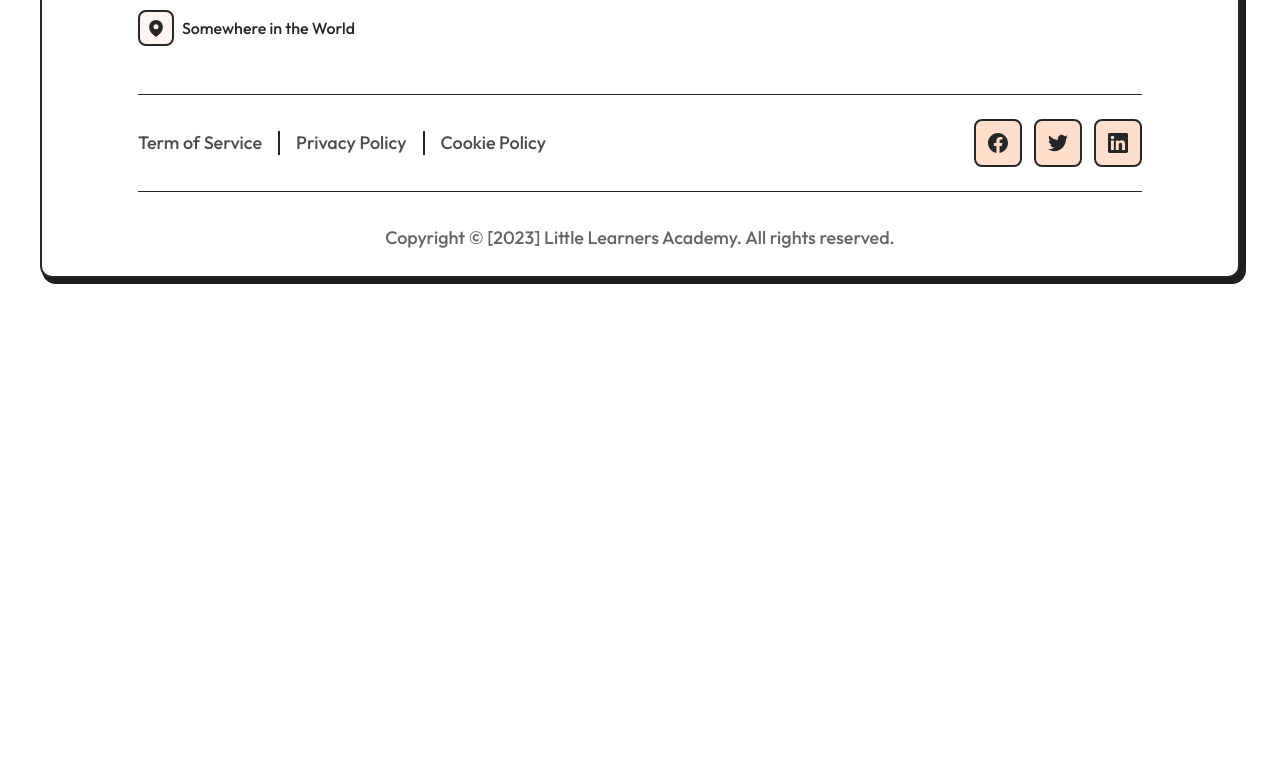
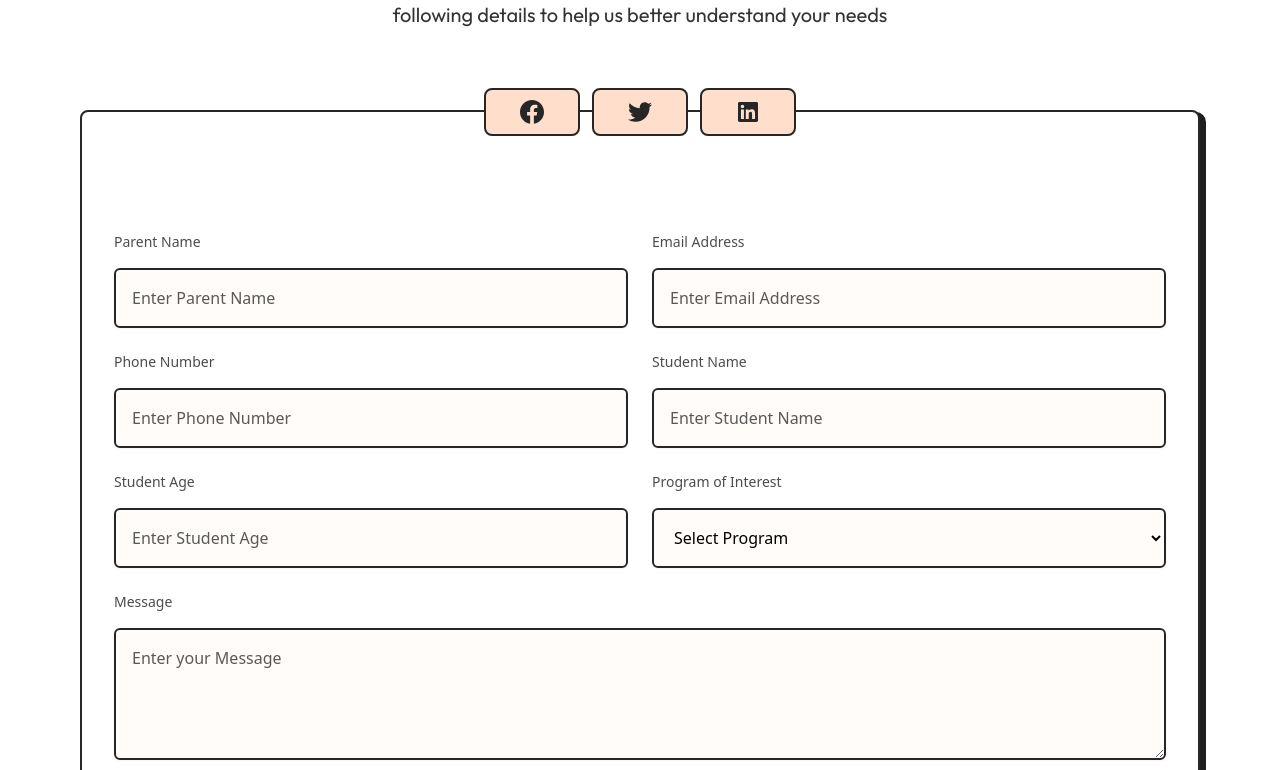
Before and after one commit to AbdoAhmed-Khalifa/little-learners, a Next.js app: page /contact-us in a window 1280 px wide. Shown: the part 1070-1840 px from the top of the page. Before the commit the page ends 1388 px from the top, so only its background shows below. Built offline with nearby package versions, Linux system fonts and the light colour scheme.

Commit message:
finish design contact form

```diff
--- /dev/null
+++ b/app/_components/contactForm/ContactForm.tsx
@@ -0,0 +1,160 @@
+import Input from "./Input";
+
+export default function ContactForm() {
+  return (
+    <div className="w-full space-y-24 rounded-lg border-2 border-dark-15 bg-white p-8 shadow-card">
+      <div className="-mt-14 flex justify-center space-x-4">
+        <ul className="flex justify-center gap-3 sm:justify-start">
+          <li>
+            <a
+              href="#"
+              rel="noreferrer"
+              target="_blank"
+              className="flex items-center gap-2 transition"
+            >
+              <span className="sr-only">Facebook</span>
+              <div className="flex h-12 w-24 items-center justify-center rounded-lg border-2 border-dark-15 bg-primary-90 p-3">
+                <svg
+                  width="24"
+                  height="24"
+                  viewBox="0 0 24 24"
+                  fill="none"
+                  xmlns="http://www.w3.org/2000/svg"
+                >
+                  <path
+                    d="M24 12C24 5.37258 18.6274 0 12 0C5.37258 0 0 5.37258 0 12C0 17.9895 4.3882 22.954 10.125 23.8542V15.4687H7.07812V12H10.125V9.35625C10.125 6.34875 11.9166 4.6875 14.6576 4.6875C15.9701 4.6875 17.3438 4.92187 17.3438 4.92187V7.875H15.8306C14.34 7.875 13.875 8.80008 13.875 9.75V12H17.2031L16.6711 15.4687H13.875V23.8542C19.6118 22.954 24 17.9895 24 12Z"
+                    fill="#262626"
+                  />
+                </svg>
+              </div>
+            </a>
+          </li>
+          <li>
+            <a
+              href="#"
+              rel="noreferrer"
+              target="_blank"
+              className="flex items-center gap-2 transition"
+            >
+              <span className="sr-only">Twitter</span>
+              <div className="flex h-12 w-24 items-center justify-center rounded-lg border-2 border-dark-15 bg-primary-90 p-3">
+                <svg
+                  width="24"
+                  height="20"
+                  viewBox="0 0 24 20"
+                  fill="none"
+                  xmlns="http://www.w3.org/2000/svg"
+                >
+                  <path
+                    d="M7.55016 19.7502C16.6045 19.7502 21.5583 12.2469 21.5583 5.74211C21.5583 5.53117 21.5536 5.31554 21.5442 5.1046C22.5079 4.40771 23.3395 3.5445 24 2.55554C23.1025 2.95484 22.1496 3.21563 21.1739 3.32898C22.2013 2.71315 22.9705 1.74572 23.3391 0.606011C22.3726 1.1788 21.3156 1.58286 20.2134 1.80085C19.4708 1.01181 18.489 0.48936 17.4197 0.314295C16.3504 0.13923 15.2532 0.321295 14.2977 0.832341C13.3423 1.34339 12.5818 2.15495 12.1338 3.14156C11.6859 4.12816 11.5754 5.23486 11.8195 6.29054C9.86249 6.19233 7.94794 5.68395 6.19998 4.79834C4.45203 3.91274 2.90969 2.66968 1.67297 1.14976C1.0444 2.23349 0.852057 3.51589 1.13503 4.73634C1.418 5.95678 2.15506 7.02369 3.19641 7.72023C2.41463 7.69541 1.64998 7.48492 0.965625 7.10617V7.1671C0.964925 8.30439 1.3581 9.40683 2.07831 10.287C2.79852 11.1672 3.80132 11.7708 4.91625 11.9952C4.19206 12.1934 3.43198 12.2222 2.69484 12.0796C3.00945 13.0577 3.62157 13.9131 4.44577 14.5266C5.26997 15.14 6.26512 15.4808 7.29234 15.5015C5.54842 16.8714 3.39417 17.6144 1.17656 17.6109C0.783287 17.6103 0.390399 17.5861 0 17.5387C2.25286 18.984 4.87353 19.7516 7.55016 19.7502Z"
+                    fill="#262626"
+                  />
+                </svg>
+              </div>
+            </a>
+          </li>
+          <li>
+            <a
+              href="#"
+              rel="noreferrer"
+              target="_blank"
+              className="flex items-center gap-2 transition"
+            >
+              <span className="sr-only">LinkedIn</span>
+              <div className="flex h-12 w-24 items-center justify-center rounded-lg border-2 border-dark-15 bg-primary-90 p-3">
+                <svg
+                  width="20"
+                  height="20"
+                  viewBox="0 0 20 20"
+                  fill="none"
+                  xmlns="http://www.w3.org/2000/svg"
+                >
+                  <path
+                    d="M18.5195 0H1.47656C0.660156 0 0 0.644531 0 1.44141V18.5547C0 19.3516 0.660156 20 1.47656 20H18.5195C19.3359 20 20 19.3516 20 18.5586V1.44141C20 0.644531 19.3359 0 18.5195 0ZM5.93359 17.043H2.96484V7.49609H5.93359V17.043ZM4.44922 6.19531C3.49609 6.19531 2.72656 5.42578 2.72656 4.47656C2.72656 3.52734 3.49609 2.75781 4.44922 2.75781C5.39844 2.75781 6.16797 3.52734 6.16797 4.47656C6.16797 5.42188 5.39844 6.19531 4.44922 6.19531ZM17.043 17.043H14.0781V12.4023C14.0781 11.2969 14.0586 9.87109 12.5352 9.87109C10.9922 9.87109 10.7578 11.0781 10.7578 12.3242V17.043H7.79688V7.49609H10.6406V8.80078H10.6797C11.0742 8.05078 12.043 7.25781 13.4844 7.25781C16.4883 7.25781 17.043 9.23438 17.043 11.8047V17.043Z"
+                    fill="#262626"
+                  />
+                </svg>
+              </div>
+            </a>
+          </li>
+        </ul>
+      </div>
+      <form className="space-y-6">
+        <div className="grid grid-cols-1 gap-6 md:grid-cols-2">
+          <Input
+            id="parentName"
+            label="Parent Name"
+            type="text"
+            placeholder="Enter Parent Name"
+          />
+          <Input
+            id="emailAddress"
+            label="Email Address"
+            type="email"
+            placeholder="Enter Email Address"
+          />
+          <Input
+            id="phoneNumber"
+            label="Phone Number"
+            type="text"
+            placeholder="Enter Phone Number"
+          />
+          <Input
+            id="studentName"
+            label="Student Name"
+            type="text"
+            placeholder="Enter Student Name"
+          />
+          <Input
+            id="studentAge"
+            label="Student Age"
+            type="number"
+            placeholder="Enter Student Age"
+          />
+
+          <div className="space-y-4">
+            <label
+              htmlFor="program"
+              className="block text-sm font-medium text-[#4C4C4C]"
+            >
+              Program of Interest
+            </label>
+            <select
+              id="program"
+              className="block w-full rounded-md border-2 border-dark-15 bg-primary-99 p-4 shadow-sm placeholder:text-dark-35 focus:outline-primary-90"
+            >
+              <option>Select Program</option>
+              <option>Program A</option>
+              <option>Program B</option>
+            </select>
+          </div>
+        </div>
+
+        <div className="space-y-4">
+          <label
+            htmlFor="message"
+            className="block text-sm font-medium text-[#4C4C4C]"
+          >
+            Message
+          </label>
+          <textarea
+            id="message"
+            rows={4}
+            className="mt-1 block w-full rounded-md border-2 border-dark-15 bg-primary-99 p-4 shadow-sm placeholder:text-dark-35 focus:outline-primary-90"
+            placeholder="Enter your Message"
+          />
+        </div>
+
+        {/* Submit Button */}
+        <div>
+          <button
+            type="submit"
+            className="w-full rounded-lg border-2 border-dark-15 bg-primary-75 p-4 hover:bg-primary-70 focus:outline-none focus:ring-2"
+          >
+            Submit
+          </button>
+        </div>
+      </form>
+    </div>
+  );
+}
--- /dev/null
+++ b/app/_components/contactForm/ContactSection.tsx
@@ -0,0 +1,17 @@
+import SectionHeader from "../SectionHeader";
+import ContactForm from "./ContactForm";
+
+export default function ContactSection() {
+  return (
+    <section className="mx-5 mt-[120px] md:mx-10 lg:mx-20 lg:mt-[200px]">
+      <SectionHeader
+        sectiontitle="Student Information"
+        subtitle="Contact Form"
+        description="If you have specific questions or wish to request more information about Little Learners Academy, please complete the contact form below. Kindly provide the following details to help us better understand your needs"
+      />
+      <section className="grid grid-cols-1 justify-items-center gap-x-4 gap-y-4">
+        <ContactForm />
+      </section>
+    </section>
+  );
+}
--- /dev/null
+++ b/app/_components/contactForm/Input.tsx
@@ -0,0 +1,27 @@
+import React from "react";
+
+export default function Input({
+  label,
+  type,
+  placeholder,
+  id,
+}: {
+  label: string;
+  type: string;
+  placeholder: string;
+  id: string;
+}) {
+  return (
+    <div className="space-y-4">
+      <label htmlFor={id} className="block text-sm font-medium text-[#4C4C4C]">
+        {label}
+      </label>
+      <input
+        type={type}
+        id={id}
+        className="block w-full rounded-md border-2 border-dark-15 bg-primary-99 p-4 shadow-sm placeholder:text-dark-35 focus:outline-primary-90"
+        placeholder={placeholder}
+      />
+    </div>
+  );
+}
--- a/app/contact-us/page.tsx
+++ b/app/contact-us/page.tsx
@@ -7,6 +7,7 @@ import {
   PhoneIcon,
 } from "@heroicons/react/20/solid";
 import Link from "next/link";
+import ContactSection from "../_components/contactForm/ContactSection";
 
 export default function Contact() {
   return (
@@ -56,6 +57,7 @@ export default function Contact() {
           </p>
         </section>
       </PageHeader>
+      <ContactSection />
     </>
   );
 }
```
